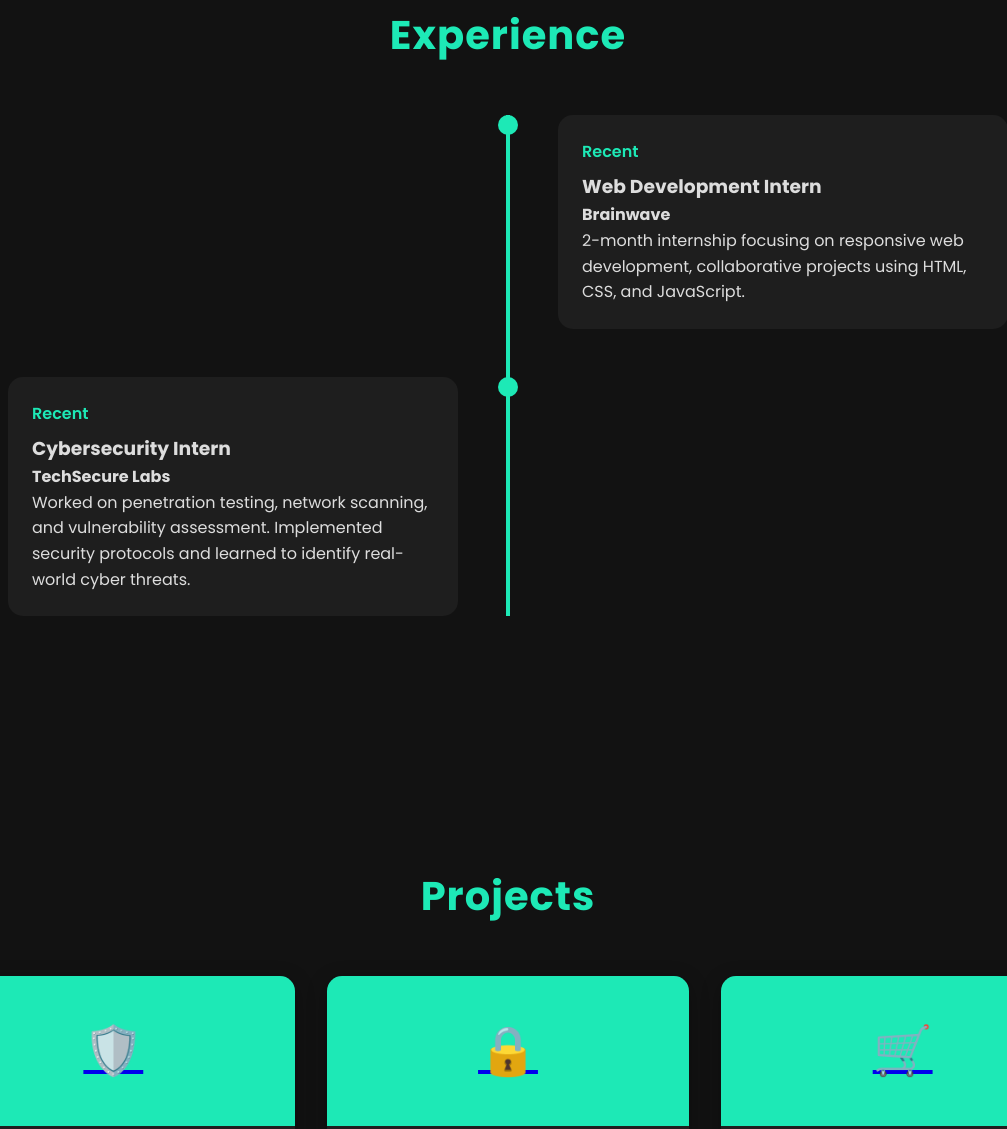
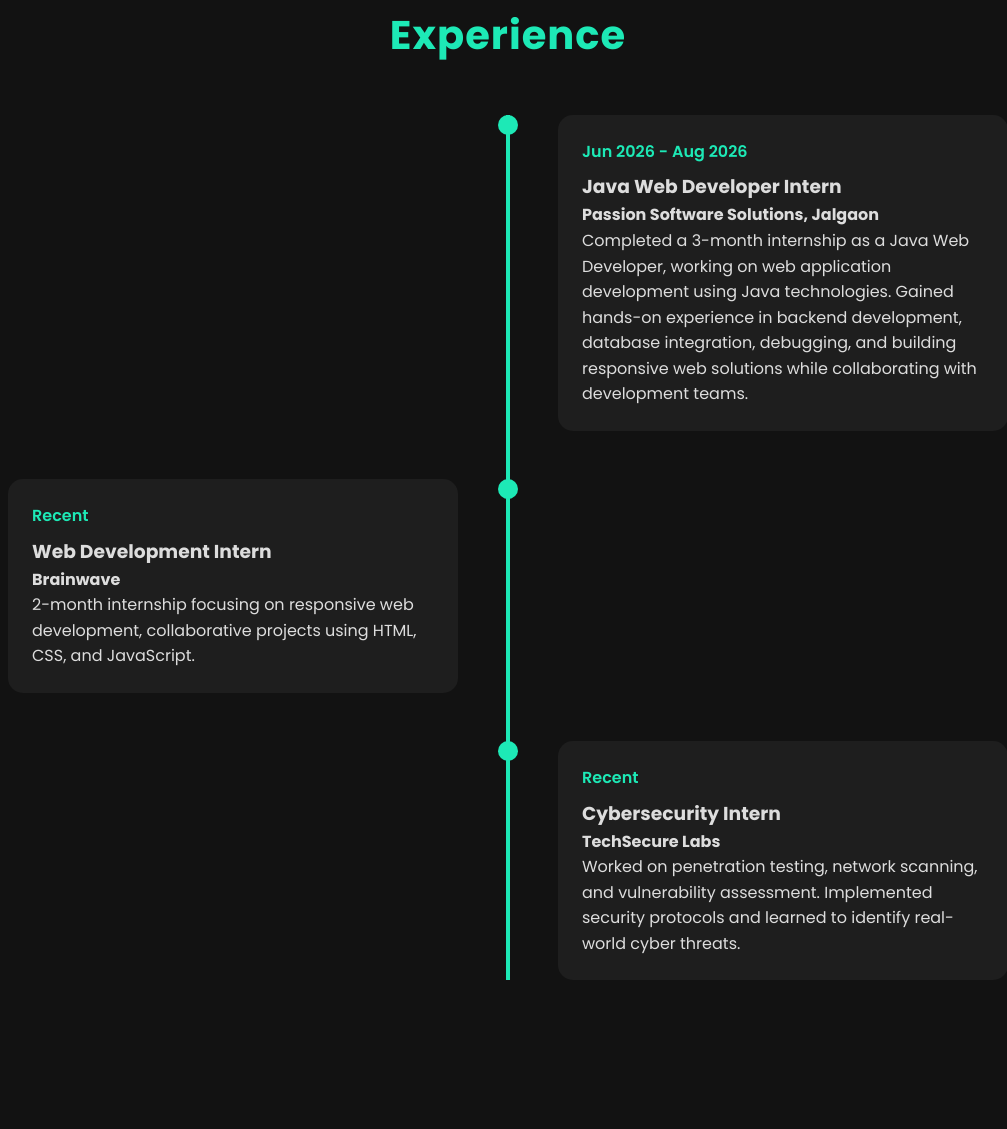
Before and after one commit to Harsh2k7/profile, a plain HTML site: page harsh.html in a window 1280 px wide. Shown: the part 1789-2918 px from the top of the page, without its empty margins (132-1139 px from the left). Drawn offline with Linux system fonts and the light colour scheme.

Commit message:
Revise portfolio content and structure
Updated the portfolio page with new content and structure, including experience and project sections.

```diff
--- a/harsh.html
+++ b/harsh.html
@@ -3,7 +3,7 @@
 <head>
 <meta charset="UTF-8">
 <meta name="viewport" content="width=device-width, initial-scale=1.0">
-<title>Harsh Mahendra Mishra - Portfolio</title>
+<title>Harsh Mahendra Mishra</title>
 <link href="https://cdnjs.cloudflare.com/ajax/libs/font-awesome/6.4.0/css/all.min.css" rel="stylesheet">
 <link href="https://fonts.googleapis.com/css2?family=Poppins:wght@300;400;500;600;700&display=swap" rel="stylesheet">
 <link rel="stylesheet" href="style.css">
@@ -57,7 +57,43 @@
     </div>
 </div>
 </section>
+<!-- Experience Section -->
+<section id="experience">
+<h2>Experience</h2>
+<div class="timeline">
 
+<div class="timeline-item">
+<div class="timeline-dot"></div>
+<div class="timeline-content">
+<div class="timeline-date">Jun 2026 - Aug 2026</div>
+<h3>Java Web Developer Intern</h3>
+<h4>Passion Software Solutions, Jalgaon</h4>
+<p>Completed a 3-month internship as a Java Web Developer, working on web application development using Java technologies. Gained hands-on experience in backend development, database integration, debugging, and building responsive web solutions while collaborating with development teams.</p>
+</div>
+</div>
+
+<div class="timeline-item">
+<div class="timeline-dot"></div>
+<div class="timeline-content">
+<div class="timeline-date">Recent</div>
+<h3>Web Development Intern</h3>
+<h4>Brainwave</h4>
+<p>2-month internship focusing on responsive web development, collaborative projects using HTML, CSS, and JavaScript.</p>
+</div>
+</div>
+
+<div class="timeline-item">
+<div class="timeline-dot"></div>
+<div class="timeline-content">
+<div class="timeline-date">Recent</div>
+<h3>Cybersecurity Intern</h3>
+<h4>TechSecure Labs</h4>
+<p>Worked on penetration testing, network scanning, and vulnerability assessment. Implemented security protocols and learned to identify real-world cyber threats.</p>
+</div>
+</div>
+
+</div>
+</section>
 <!-- Experience Section -->
 <section id="experience">
 <h2>Experience</h2>
```
